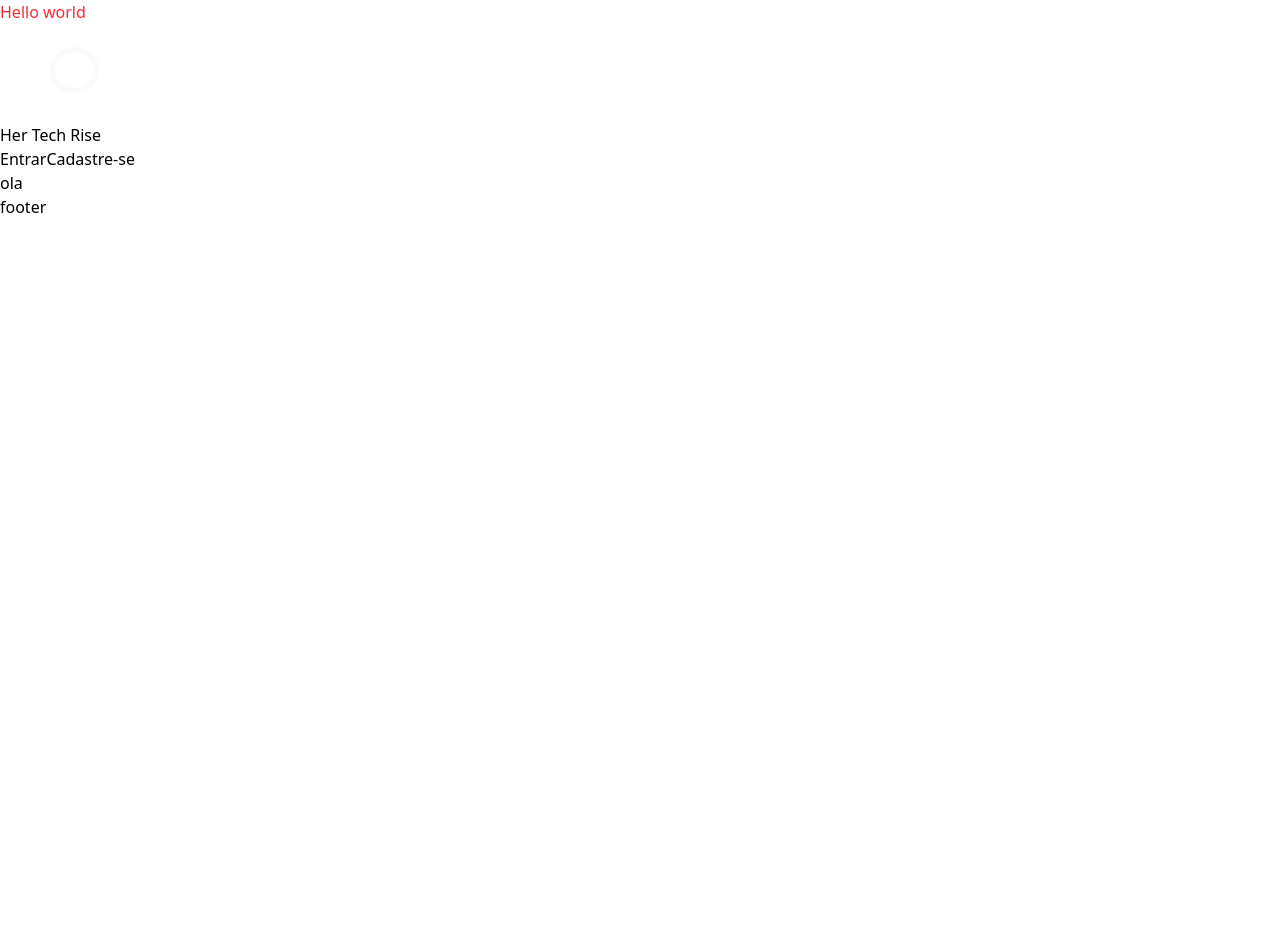
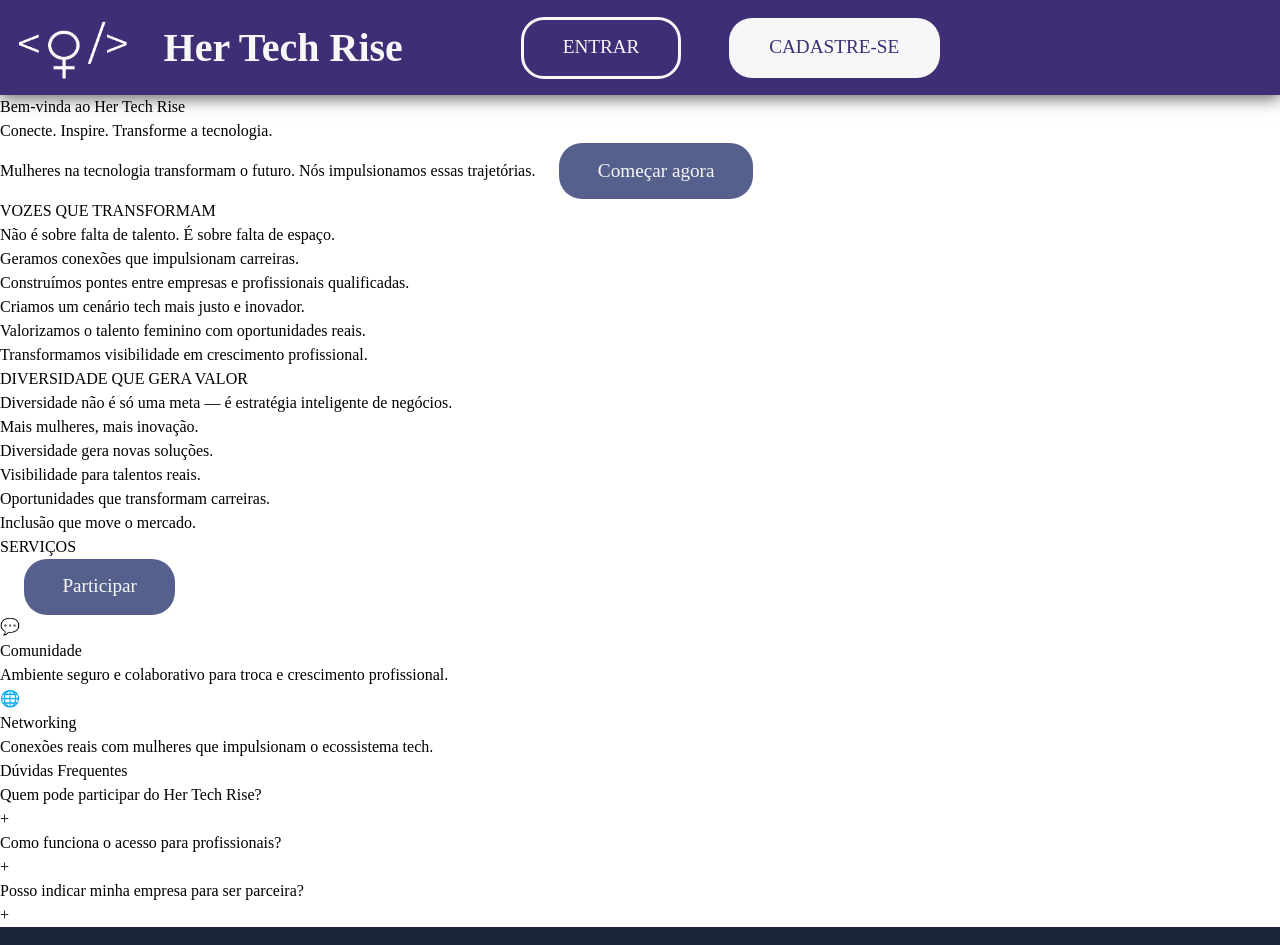
Before and after one commit to RosanaCeline/her-tech-rise, a React (Vite) app in the folder src/frontend/: page / in a window 1280 px wide. Shown: the top 945 px of the page. Before the commit the page ends 800 px from the top, so only its background shows below. Built offline with nearby package versions, Linux system fonts and the light colour scheme.

Commit message:
feat: adding header public, footer, landing page base component (without style)

```diff
--- a/src/frontend/package.json
+++ b/src/frontend/package.json
@@ -21,10 +21,12 @@
     "@types/react": "^19.1.8",
     "@types/react-dom": "^19.1.6",
     "@vitejs/plugin-react": "^4.5.2",
+    "autoprefixer": "^10.4.21",
     "eslint": "^9.29.0",
     "eslint-plugin-react-hooks": "^5.2.0",
     "eslint-plugin-react-refresh": "^0.4.20",
     "globals": "^16.2.0",
+    "postcss": "^8.5.6",
     "tailwindcss": "^4.1.10"
   }
 }
--- a/src/frontend/src/App.jsx
+++ b/src/frontend/src/App.jsx
@@ -5,7 +5,6 @@ import AppRoutes from './routes/AppRoutes';
 export default function App() {
   return (
     <>
-      <h1 className='text-red-500'>Hello world</h1>
       <Router>
         <AppRoutes />
       </Router>
--- a/src/frontend/src/components/btn/BtnCallToAction/BtnCallToAction.jsx
+++ b/src/frontend/src/components/btn/BtnCallToAction/BtnCallToAction.jsx
@@ -0,0 +1,17 @@
+import React from "react";
+import style from "./BtnCallToAction.module.css";
+
+export default function BtnCallToAction({ children, variant = "purple" }) {
+
+  const btnClass = `${style.btnCallToAction} ${
+    variant === "white" ? style.white :
+    variant === "border" ? style.border :
+    style.purple
+  }`;
+
+  return (
+    <button className={btnClass}>
+      {children}
+    </button>
+  );
+}
--- /dev/null
+++ b/src/frontend/src/components/btn/BtnCallToAction/BtnCallToAction.module.css
@@ -0,0 +1,40 @@
+.btnCallToAction {
+    cursor: pointer;
+    font-size:  1.2rem;
+    border-radius: 1.2em;
+    padding: 0.7em 2em;
+    margin: 0 1.5rem;
+    white-space: nowrap;
+    transition: all 0.3s ease-in-out;
+    border: 2px solid transparent;
+}
+.purple {
+  background-color: var(--purple-action);
+  color: var(--light);
+  border: none;
+}
+.purple:hover {
+  background-color: var(--purple-primary);
+}
+
+.white {
+  background-color: var(--light);
+  color: var(--purple-primary);
+}
+.white:hover {
+    background-color: transparent;
+    border: 0.2em solid var(--light);
+    border-color: var(--light);
+    color: var(--light);
+}
+
+.border {
+    background-color: transparent;
+    border: 0.2em solid var(--light);
+    border-color: var(--light);
+    color: var(--light);
+}
+.border:hover {
+    background-color: var(--light);
+    color: var(--purple-primary);
+}
--- a/src/frontend/src/components/layout/Footer/Footer.jsx
+++ b/src/frontend/src/components/layout/Footer/Footer.jsx
@@ -1,7 +1,15 @@
-import React from 'react';
+import React, { useState } from 'react';
+
+import "../../../index.css";
+import style from "./Footer.module.css";
+import logo from "../../../assets/logo/LogoName.png";
 
 export default function Footer () {
     return (
-        <h1>footer</h1>
+        <footer className={style.footerHtr}>
+            <img src={logo} alt="Logo Her Tech Rise" />
+            <span>© Copyright Her Tech Rise 2025. Todos os direitos reservados.</span>
+        </footer>
+
     )
 }
--- /dev/null
+++ b/src/frontend/src/components/layout/Footer/Footer.module.css
@@ -0,0 +1,18 @@
+.footerHtr {
+    background-color: var(--purple-secundary);
+    display: flex;
+    align-items: center;
+    flex-direction: row;
+    justify-content: space-between;
+    padding: 1rem 3rem;
+}
+
+.footerHtr img {
+    max-width: 30%;
+    width: auto;
+}
+
+.footerHtr span {
+    font-size: 1.2em;
+    color: var(--light);
+}
--- a/src/frontend/src/components/layout/Header/Public/PublicHeader.jsx
+++ b/src/frontend/src/components/layout/Header/Public/PublicHeader.jsx
@@ -1,8 +1,9 @@
 import React, { useState } from 'react';
-import { Link } from 'react-router-dom';
 
-import styles from "./PublicHeader.module.css"
-import logo from "../../../../assets/logo/LogoSimbol.png"
+import "../../../../index.css";
+import styles from "./PublicHeader.module.css";
+import logo from "../../../../assets/logo/LogoSimbol.png";
+import BtnCallToAction from '../../../btn/BtnCallToAction/BtnCallToAction';
 
 export default function PublicHeader () {
     const [menuVisible, setMenuVisible] = useState(false);
@@ -24,8 +25,8 @@ export default function PublicHeader () {
                 </g>
             </svg>
             <nav className={`${styles.navegation} ${menuVisible ? styles.active : ''}`}>
-                <button className={styles.btnLogin} onClick={() => window.location.href = '/login'}>Entrar</button>
-                <button className={styles.btnCadastro} onClick={() => window.location.href = '/cadastro'}>Cadastre-se</button>
+                <BtnCallToAction variant="border" onClick={() => window.location.href = '/login'}>ENTRAR</BtnCallToAction>
+                <BtnCallToAction variant="white" onClick={() => window.location.href = '/cadastro'}>CADASTRE-SE</BtnCallToAction>
             </nav>
         </header>
     );
--- a/src/frontend/src/components/layout/Header/Public/PublicHeader.module.css
+++ b/src/frontend/src/components/layout/Header/Public/PublicHeader.module.css
@@ -1,89 +1,34 @@
-/* .header {
-    background-color: var(--font-blue);
+.header {
+    background-color: var(--purple-primary);
     color: var(--light);
     width: 100%;
-    height: var(--header-height);
-    padding: 0.2% 2.5%;
-
     display: flex;
-    justify-content: space-between;
-    position: fixed;
-    z-index: 10000;
-
-    box-shadow: 0 0.2em 1em #000000;
+    box-shadow: 0 0.2em 1em var(--font-gray)
 }
 
 .logoHtr {
     display: flex;
     align-items: center;
     height: 100%;
-    gap: 2%;
-    padding: 0.5em
+    padding: 1rem;
 }
 .logoHtr img {
-    max-width: 7%;
+    max-width: 30%;
     width: auto;
-    height: 10%;
 }
 .logoHtr span {
     font-size: 2.5em;
-    font-weight: bold;
+    font-weight: 600;
+    color: var(--light);
+    margin-left: 0.5rem;
 }
 
 .navegation {
     display: flex;
     align-items: center;
-    justify-content: center;
-    min-width: 40%;
-    max-height: var(--header-height);
-    position: relative;
-    margin-right: 2rem;
-}
-.navegation ul {
-    display: flex;
-    align-items: center;
-    justify-content: center;
-    flex-wrap: nowrap;
-    flex-direction: row;
-    position: relative;
-    margin-right: 8%;
-    gap: 8%;
-    list-style: none;
-}
-.navegation li {
-    width: auto;
-    color: #F8F9FA;
-    text-decoration: none;
-    font-size: 1.2em;
-    width: 20%;
-}
-.navegation a {
-    color: #FFFFFF;
-    text-decoration: none;
-    font-weight: 500;
-    white-space: nowrap;
+    justify-content: flex-end;
 }
 
-button {
-    cursor: pointer;
-    font-size: 0.9em;
-    font-weight: 600;
-    border-radius: 1.2em;
-    padding: 0.5em 1.8em;
-    white-space: nowrap;
-}
-.btnLogin {
-    background-color: #FFD95A;
-    color: #000000;
-    border: none;
-}
-.btnCadastro {
-    background-color: transparent;
-    border: 0.2em solid #F8F9FA;
-    border-color: #F8F9FA;
-    color:#F8F9FA;
-}
-*/
 .buttonNav {
     display: none;
 
@@ -96,13 +41,6 @@ button {
 }
 
 /* Responsiveness */
-
-@media (max-width: 1500px) {
-    /* .navegation {
-        padding-right: 20%;
-    } */
-}
-
 @media (max-width: 1024px) {
     .navegation {
         display: none;
--- a/src/frontend/src/index.css
+++ b/src/frontend/src/index.css
@@ -1,11 +1,21 @@
 @import "tailwindcss";
 
 :root {
-  font-family: system-ui, Montserrat;
+  font-family: Montserrat;
   --font-gray: #5C5C5C;
   --purple-primary: #3F2E75;
   --purple-secundary: #1B263B;
   --purple-action: #55618C;
   --text-primary: #1C1C1C;
-  --background: #F7F7F7;
+  --light: #F7F7F7;
 }
+
+/* primary: '#3F2E75',
+secondary: '#F7F7F7',
+accent: '#FF75B5',
+fontGray: '#5C5C5C',
+purplePrimary: '#3F2E75',
+purpleSecundary: '#1B263B',
+purpleAction: '#55618C',
+textPrimary: '#1C1C1C',
+background: '#F7F7F7', */
--- a/src/frontend/src/pages/LandingPage/LandingPage.jsx
+++ b/src/frontend/src/pages/LandingPage/LandingPage.jsx
@@ -1,7 +1,146 @@
-import React from 'react';
+import React, {useState} from 'react';
+import style from './LandingPage.module.css';
+import BtnCallToAction from '../../components/btn/BtnCallToAction/BtnCallToAction';
 
-export default function LandingPage () {
+const services = [
+  {
+    icon: '💬',
+    title: 'Comunidade',
+    description: 'Ambiente seguro e colaborativo para troca e crescimento profissional.'
+  },
+  {
+    icon: '🌐',
+    title: 'Networking',
+    description: 'Conexões reais com mulheres que impulsionam o ecossistema tech.'
+  }
+];
+
+const faqs = [
+  {
+    pergunta: 'Quem pode participar do Her Tech Rise?',
+    resposta: 'O Her Tech Rise é aberto a mulheres de todas as áreas da tecnologia, desde iniciantes até profissionais experientes. Também acolhemos aliadas e organizações que compartilham do nosso propósito de inclusão e desenvolvimento na área tech.'
+  },
+  {
+    pergunta: 'Como funciona o acesso para profissionais?',
+    resposta: 'Para profissionais mulheres na tecnologia, o Her Tech Rise oferece acesso gratuito à plataforma, com recursos de networking, desenvolvimento de carreira, conteúdo educacional e acesso às oportunidades ofertadas por empresas parceiras.'
+  },
+  {
+    pergunta: 'Posso indicar minha empresa para ser parceira?',
+    resposta: 'Sim! Valorizamos empresas comprometidas com diversidade. Interessadas podem entrar em contato através do nosso canal de parcerias para integrar suas vagas, cursos e ações de desenvolvimento na plataforma.'
+  },
+]
+
+export default function LandingPage() {
   return (
-    <h1>ola</h1>
-  )
+    <main className={style.landingPage}>
+      <SectionHero />
+      <CallToProfessionals />
+      <CallToEnterprises />
+      <ServicesList services={services} />
+      <FAQSection faqs={faqs}/>
+    </main>
+  );
 }
+
+function SectionHero() {
+  return (
+    <section className={style.sectionHero}>
+      <h1>Bem-vinda ao Her Tech Rise</h1>
+      <p>Conecte. Inspire. Transforme a tecnologia.</p>
+      <span>
+        Mulheres na tecnologia transformam o futuro. Nós impulsionamos essas trajetórias.
+      </span>
+      <BtnCallToAction variant="purple" onClick={() => window.location.href = '/cadastro'}>
+        Começar agora
+      </BtnCallToAction>
+    </section>
+  );
+}
+
+function CallToProfessionals() {
+  return (
+    <section className={style.sectionCall}>
+      <h2>VOZES QUE TRANSFORMAM</h2>
+      <p>Não é sobre falta de talento. É sobre falta de espaço.</p>
+      <ul>
+        <li>Geramos conexões que impulsionam carreiras.</li>
+        <li>Construímos pontes entre empresas e profissionais qualificadas.</li>
+        <li>Criamos um cenário tech mais justo e inovador.</li>
+        <li>Valorizamos o talento feminino com oportunidades reais.</li>
+        <li>Transformamos visibilidade em crescimento profissional.</li>
+      </ul>
+    </section>
+  );
+}
+
+function CallToEnterprises() {
+  return (
+    <section className={style.sectionCall}>
+      <h2>DIVERSIDADE QUE GERA VALOR</h2>
+      <p>Diversidade não é só uma meta — é estratégia inteligente de negócios.</p>
+      <ul>
+        <li>Mais mulheres, mais inovação.</li>
+        <li>Diversidade gera novas soluções.</li>
+        <li>Visibilidade para talentos reais.</li>
+        <li>Oportunidades que transformam carreiras.</li>
+        <li>Inclusão que move o mercado.</li>
+      </ul>
+    </section>
+  );
+}
+
+function ServicesList({ services }) {
+  return (
+    <section className={style.sectionServices}>
+      <h2>SERVIÇOS</h2>
+      <BtnCallToAction variant="purple" onClick={() => window.location.href = '/cadastro'}>
+        Participar
+      </BtnCallToAction>
+      <div className={style.servicesGrid}>
+        {services.map((service, index) => (
+          <ServiceCard key={index} {...service} />
+        ))}
+      </div>
+    </section>
+  );
+}
+
+function ServiceCard({ icon, title, description }) {
+  return (
+    <article className={style.cardService}>
+      <div className={style.icon}>{icon}</div>
+      <h3>{title}</h3>
+      <p>{description}</p>
+    </article>
+  );
+}
+
+function FAQSection({ faqs }) {
+  return (
+    <section className={style.sectionFAQ}>
+      <h2>Dúvidas Frequentes</h2>
+      <div className={style.faqList}>
+        {faqs.map((faq, index) => (
+          <FAQCard key={index} pergunta={faq.pergunta} resposta={faq.resposta} />
+        ))}
+      </div>
+    </section>
+  );
+}
+
+function FAQCard({ pergunta, resposta }) {
+  const [isOpen, setIsOpen] = useState(false);
+
+  return (
+    <article
+      className={`${style.faqCard} ${isOpen ? style.open : ''}`}
+      onClick={() => setIsOpen(!isOpen)}
+    >
+      <div className={style.pergunta}>
+        <h3>{pergunta}</h3>
+        <span className={style.icon}>{isOpen ? '−' : '+'}</span>
+      </div>
+      {isOpen && <p className={style.resposta}>{resposta}</p>}
+    </article>
+  );
+}
```
Also changed, not shown: src/frontend/src/assets/logo/LogoName.png (added), src/frontend/src/pages/LandingPage/LandingPage.module.css (added), 1 other file (tests, documents, lock files or other folders).
